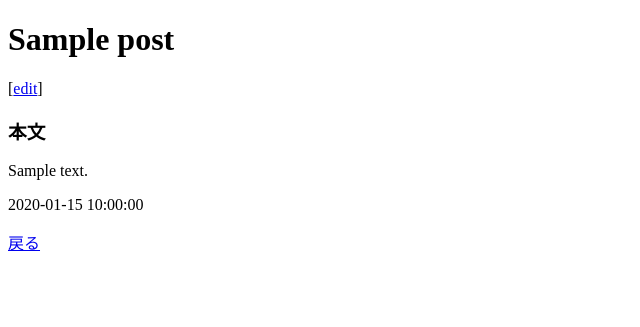
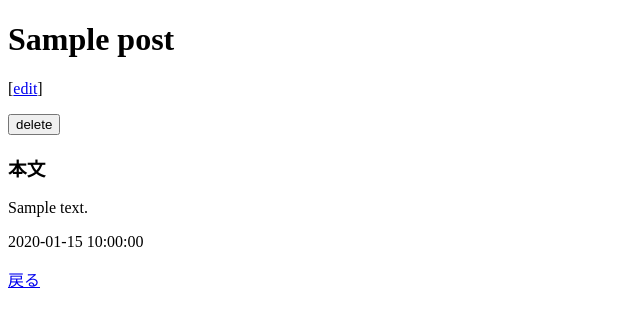
Before and after one commit to ishimurasatoshi/levcal, a Laravel app: template blog/resources/views/posts/show.blade.php in a window 1280 px wide. Shown: the top 327 px of the page, without its empty margins (0-640 px from the left). Run offline with Laravel 8, Linux system fonts and the light colour scheme; the template is opened without the code that fills it: most values are stand-ins (such as "Sample title", 1, 10 or a date in 2020); style sheets or scripts are compiled from the project's sources.

Commit message:
dev_basis06

```diff
--- a/blog/app/Post.php
+++ b/blog/app/Post.php
@@ -3,9 +3,12 @@
 namespace App;
 
 use Illuminate\Database\Eloquent\Model;
+use Illuminate\Database\Eloquent\SoftDeletes;
 
 class Post extends Model
 {
+    use SoftDeletes;
+
     protected $fillable = [
         'title',
         'body',
--- a/blog/resources/views/posts/show.blade.php
+++ b/blog/resources/views/posts/show.blade.php
@@ -13,6 +13,11 @@
             {{ $post->title }}
         </h1>
         <p class="edit">[<a href="/posts/{{ $post->id }}/edit">edit</a>]</p>
+        <form action="/posts/{{ $post->id }}" id="form_{{ $post->id }}" method="post" style="display:inline">
+            @csrf
+            @method('DELETE')
+            <button type="submit" onclick="deletePost(this)">delete</button>
+        </form>
         <div class="content">
             <div class="content__post">
                 <h3>本文</h3>
@@ -23,5 +28,13 @@
         <div class="footer">
             <a href="/">戻る</a>
         </div>
+        <script>
+            function deletePost(e){
+                'use strict'
+                if(comfirm('削除すると復元できません。\n本当に削除しますか？')){
+                    document.getElementById('form_delet').submit();
+                }
+            }
+        </script>
     </body>
 </html>
--- a/blog/routes/web.php
+++ b/blog/routes/web.php
@@ -12,7 +12,8 @@
 */
 Route::get('/', 'PostController@index');
 Route::get('/posts/create', 'PostController@create');
+Route::get('/posts/{post}/edit', 'PostController@edit');
+Route::put('/posts/{post}', 'PostController@update');
 Route::get('/posts/{post}', 'PostController@show');
 Route::post('/posts', 'PostController@store');
-Route::get('/posts/{post}/edit', 'PostController@edit');
-Route::put('/posts/{post}', 'PostController@update');
+Route::delete('/posts/{post}', 'PostController@delete');
```
Also changed, not shown: blog/app/Http/Controllers/PostController.php (+7 -0 lines).
